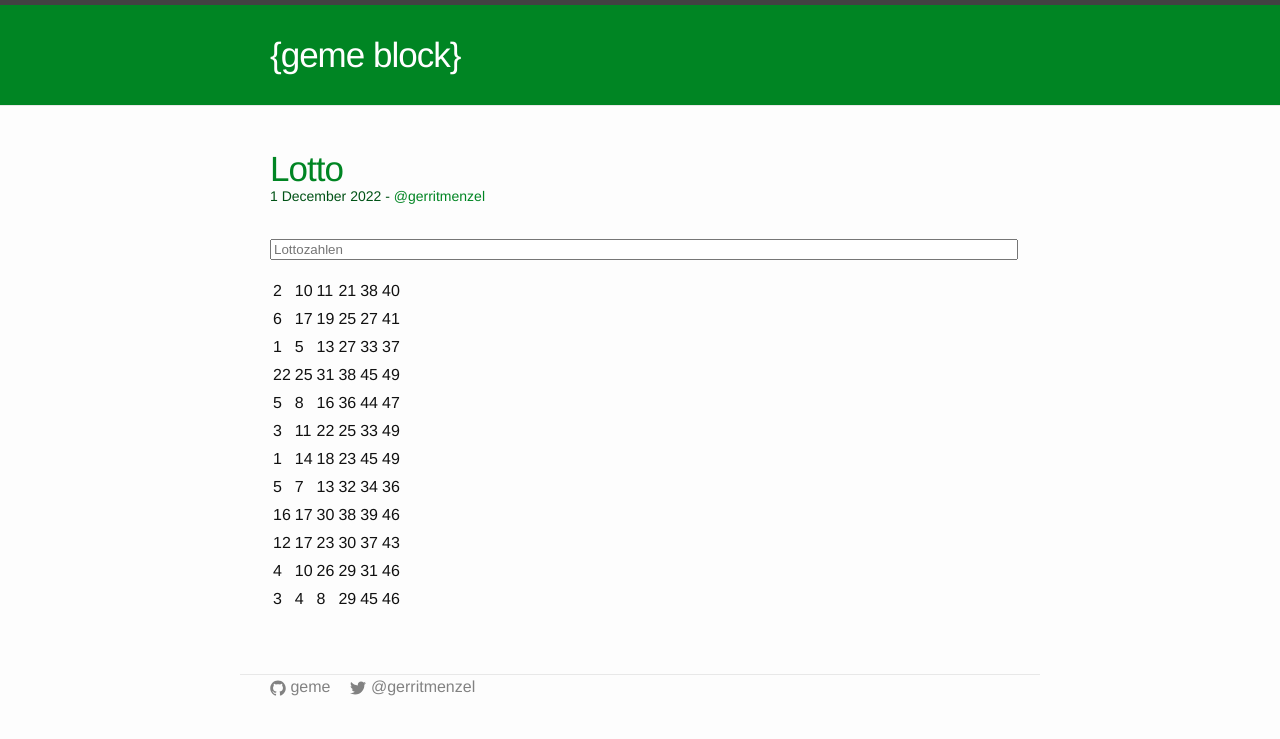
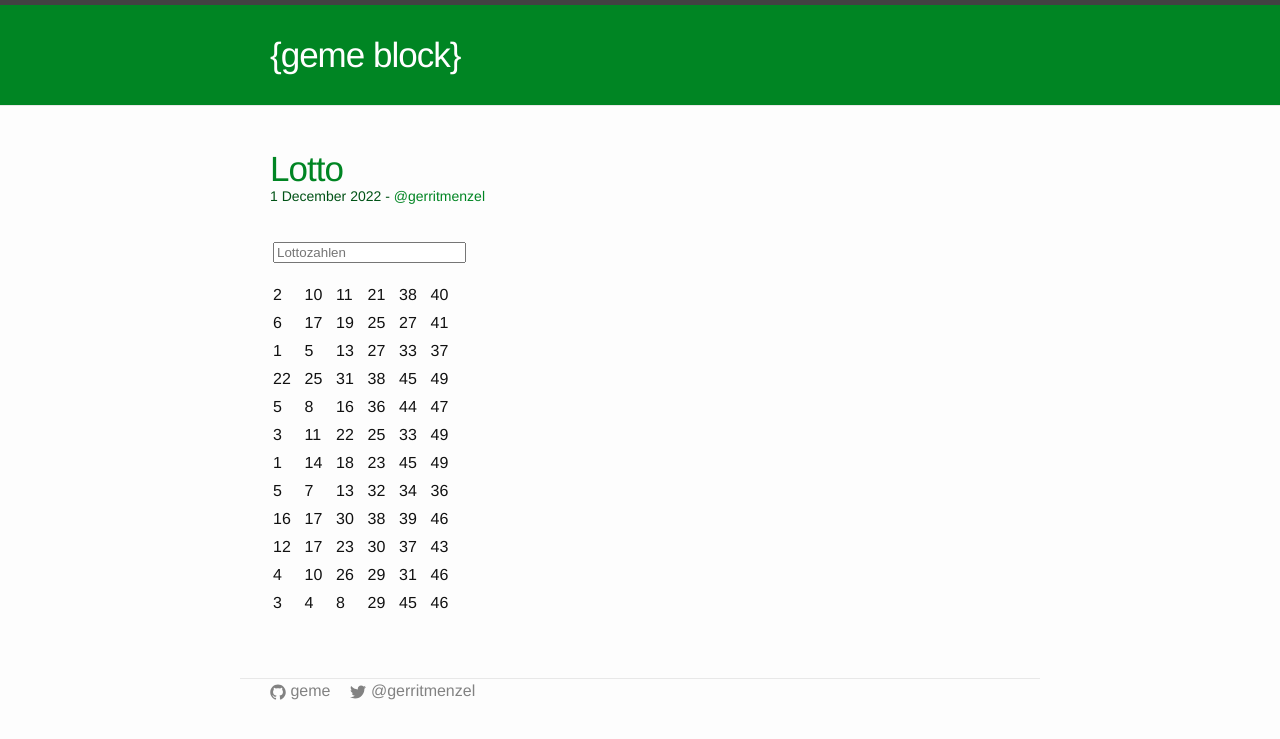
Before and after one commit to geme/geme.github.io, a Jekyll site: the page built from _posts/2022-12-01-Lotto.markdown, in a window 1280 px wide. Shown: the top 739 px of the page. Built offline with Jekyll 4.4.1, drawn with Linux system fonts in a browser that asks for light colours.

Commit message:
Update 2022-12-01-Lotto.markdown

```diff
--- a/_posts/2022-12-01-Lotto.markdown
+++ b/_posts/2022-12-01-Lotto.markdown
@@ -16,10 +16,12 @@ author: "@gerritmenzel"
   }
 </style>
 
-<form action="#">
-  <input type="text" onchange="highlightNumbers()" placeholder="Lottozahlen">
-</form>
 <table>
+    <tr><th colspan="6">
+      <form action="#">
+        <input type="text" onchange="highlightNumbers()" placeholder="Lottozahlen">
+      </form>
+    </th></tr>
     <tr><td>2</td><td>10</td><td>11</td><td>21</td><td>38</td><td>40</td></tr>
     <tr><td>6</td><td>17</td><td>19</td><td>25</td><td>27</td><td>41</td></tr>
     <tr><td>1</td><td>5</td><td>13</td><td>27</td><td>33</td><td>37</td></tr>
```
